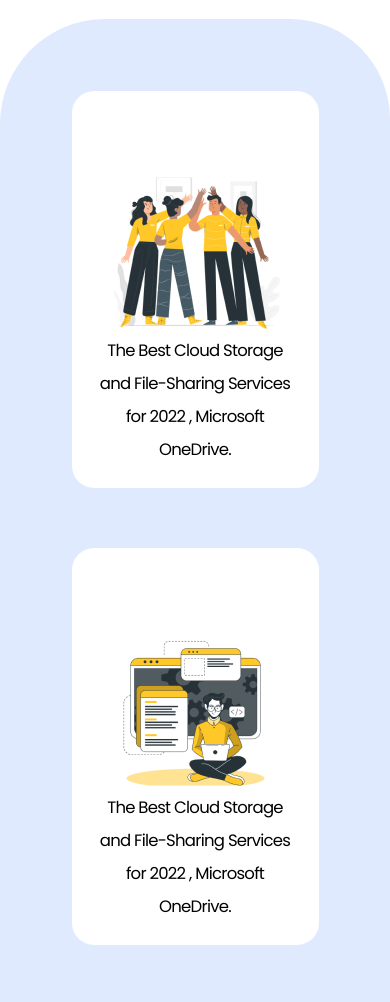
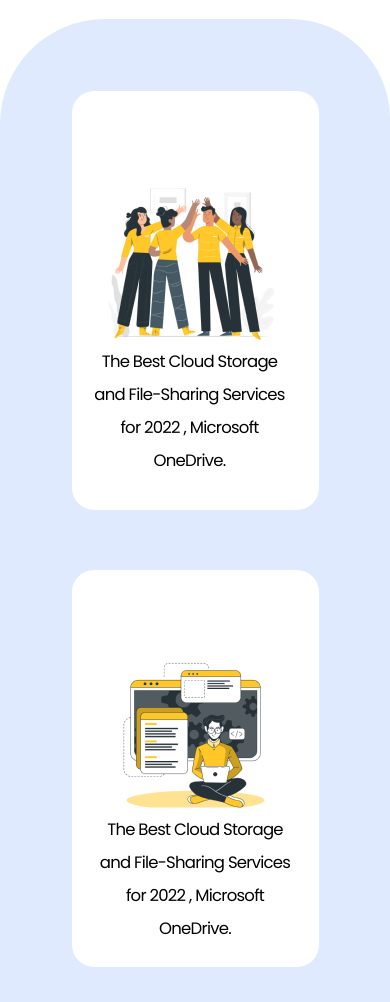
Before and after one commit to umutosun/responsive-web, a plain HTML site: page index.html in a window 390 px wide. Shown: the part 350-1352 px from the top of the page. Drawn offline with Linux system fonts and the light colour scheme.

Commit message:
fix: update mobile s responsive

```diff
--- a/style.css
+++ b/style.css
@@ -447,7 +447,8 @@
         text-align: center;
         display: flex;
         flex-direction: column;
-        padding: 2rem;
+        padding: 3rem;
+        padding-left: 2rem;
         justify-content: center;
         align-items: center;
     }
@@ -460,6 +461,8 @@
         display: flex;
         flex-direction: column;
         padding: 2rem;
+        justify-content: center;
+        align-items: center;
     }
     .content-2 .content-2-right{
         flex: 100%;
@@ -469,6 +472,8 @@
         display: flex;
         flex-direction: column;
         padding: 2rem;
+        justify-content: center;
+        align-items: center;
     }
     .footer{
         display: flex;
```
